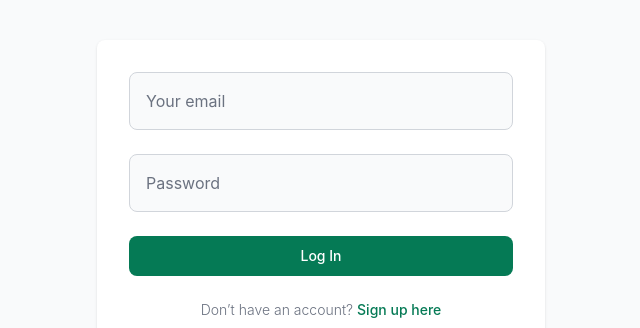
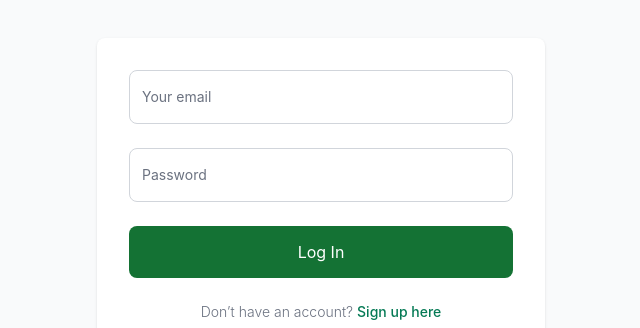
Before and after one commit to Tarik1700/centralized-reservation-system-frontend, a React (Create React App) app: page / in a window 1280 px wide. Shown: the part 344-672 px from the top of the page, without its empty margins (319-959 px from the left). Built offline with nearby package versions, Linux system fonts and the light colour scheme.

Commit message:
using premade components for button & input

```diff
--- a/src/components/Login/Login.tsx
+++ b/src/components/Login/Login.tsx
@@ -5,6 +5,8 @@ import {
   ToastType,
 } from "../../helpers/ToastHelper";
 import "react-toastify/dist/ReactToastify.css";
+import { InputWithIcon } from "../InputWithIcon/InputWithIcon";
+import { TwButton } from "../TwButton/TwButton";
 
 const Login = () => {
   const [email, setEmail] = useState("");
@@ -60,7 +62,7 @@ const Login = () => {
               action="#"
             >
               <div>
-                <input
+                <InputWithIcon
                   type="email"
                   name="email"
                   id="large-input"
@@ -71,10 +73,17 @@ const Login = () => {
                   onChange={(event: React.ChangeEvent<HTMLInputElement>) =>
                     setEmail(event.target.value)
                   }
+                  inputBaseClasses="text-gray-900 border-gray-300 bg-gray-50"
+                  inputErrorClasses="border-red-500"
+                  inputSuccessClasses="border-green-500"
+                  labelBaseClasses="text-gray-900"
+                  labelErrorClasses="text-red-500"
+                  labelSuccessClasses="text-green-500"
+                  inputSizing="py-4 px-4"
                 />
               </div>
               <div>
-                <input
+                <InputWithIcon
                   type="password"
                   name="password"
                   id="large-input"
@@ -85,14 +94,23 @@ const Login = () => {
                   onChange={(event: React.ChangeEvent<HTMLInputElement>) =>
                     setPassword(event.target.value)
                   }
+                  inputBaseClasses="text-gray-900 border-gray-300 bg-gray-50"
+                  inputErrorClasses="border-red-500"
+                  inputSuccessClasses="border-green-500"
+                  labelBaseClasses="text-gray-900"
+                  labelErrorClasses="text-red-500"
+                  labelSuccessClasses="text-green-500"
+                  inputSizing="py-4 px-4"
                 />
               </div>
-              <button
+              <TwButton
                 type="submit"
-                className="w-full text-white bg-green-600 hover:bg-green-700 focus:ring-4 focus:outline-none focus:ring-green-300 font-medium rounded-lg text-sm px-5 py-2.5 text-center dark:bg-green-600 dark:hover:bg-green-700 dark:focus:ring-green-800"
+                variation="primary"
+                className="w-full"
+                color="#147234"
               >
                 Log In
-              </button>
+              </TwButton>
               <p className="text-sm font-light text-gray-500 dark:text-gray-400">
                 Don’t have an account?{" "}
                 <a
```
